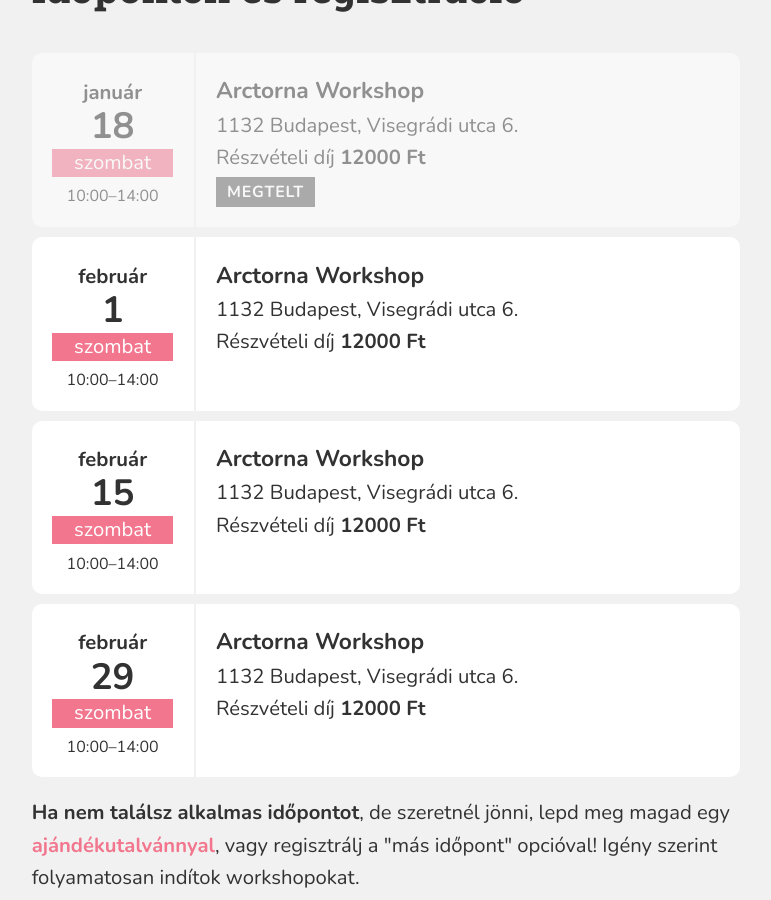
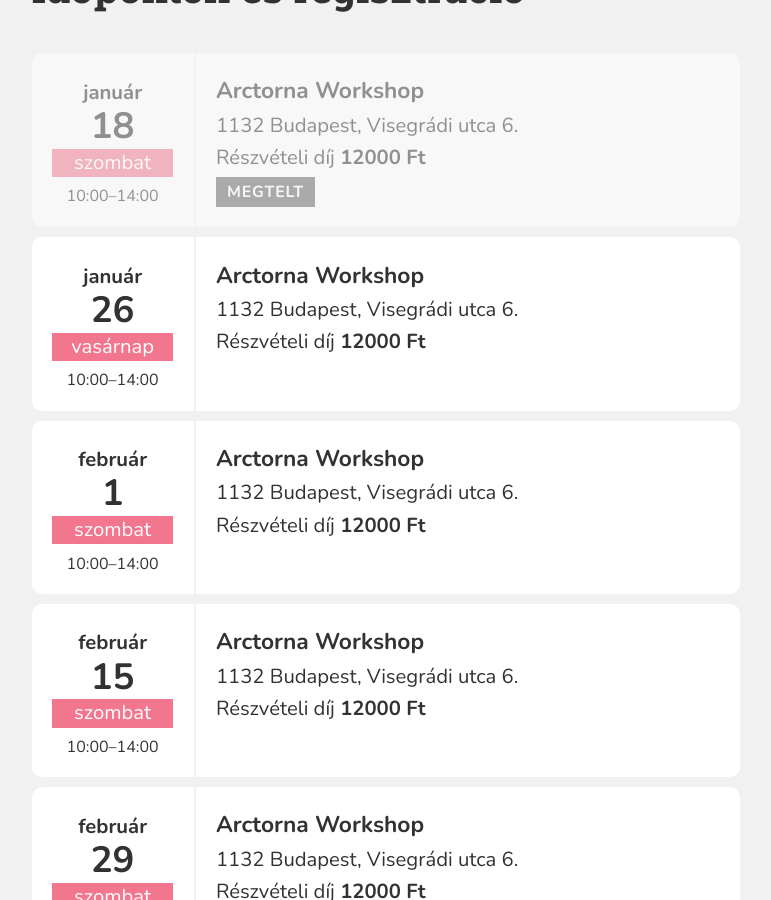
Before and after one commit to monikamudra/arctorna, a Jekyll site: the page built from workshop.md, in a window 1280 px wide and 900 px high, scrolled down 2422 px. Shown: the whole window, without its empty margins (254-1025 px from the left). Built offline with Jekyll 4.4.1, drawn with Linux system fonts in a browser that asks for light colours.

Commit message:
Update workshop event

```diff
--- a/_data/workshop.yaml
+++ b/_data/workshop.yaml
@@ -45,6 +45,13 @@ events:
     address: 1132 Budapest, Visegrádi utca 6.
     full: true
   -
+    date: 2020-1-26T10:00
+    start: "10:00"
+    end: "14:00"
+    title: Arctorna Workshop
+    address: 1132 Budapest, Visegrádi utca 6.
+    full: false
+  -
     date: 2020-2-1T10:00
     start: "10:00"
     end: "14:00"
```
